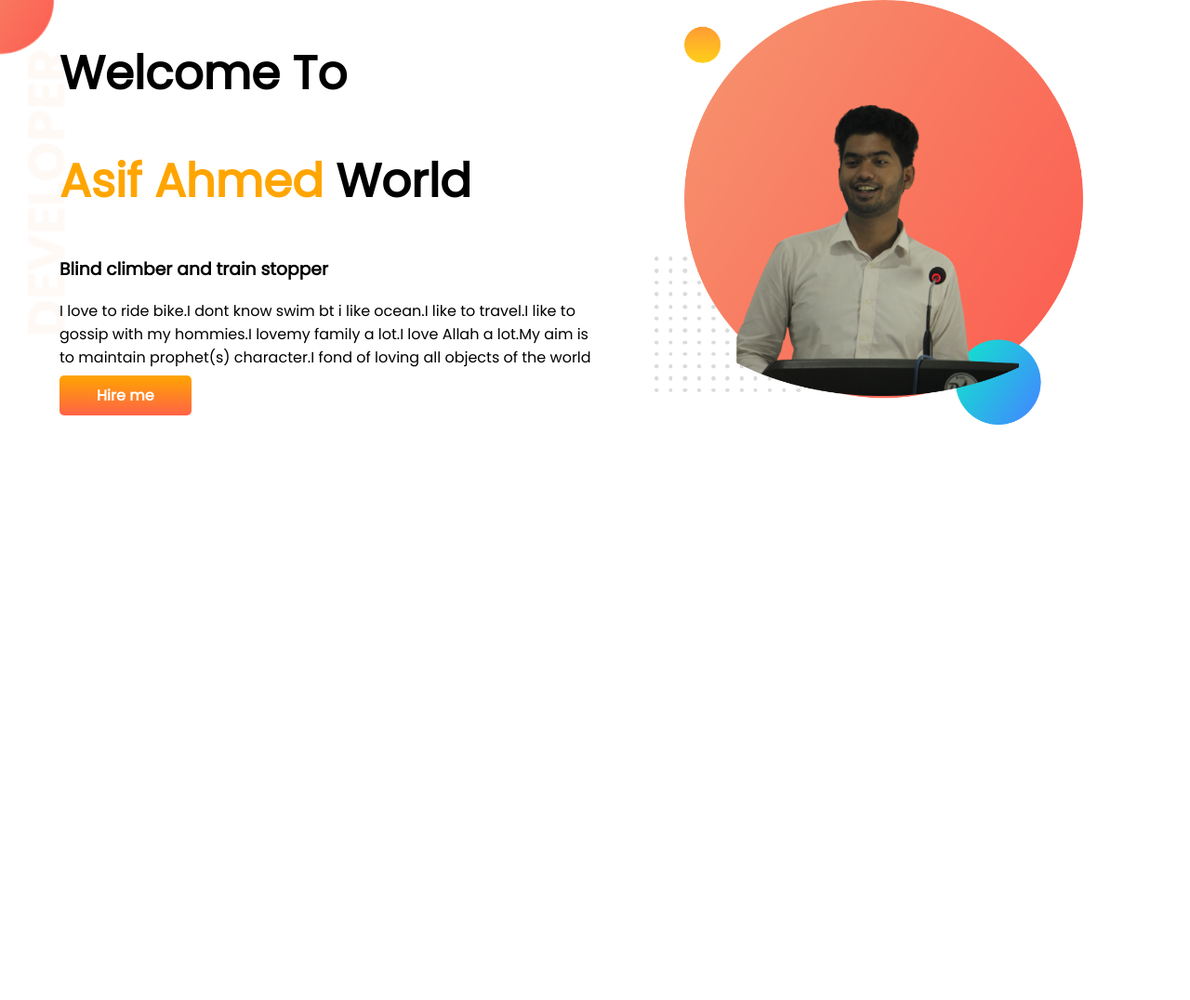
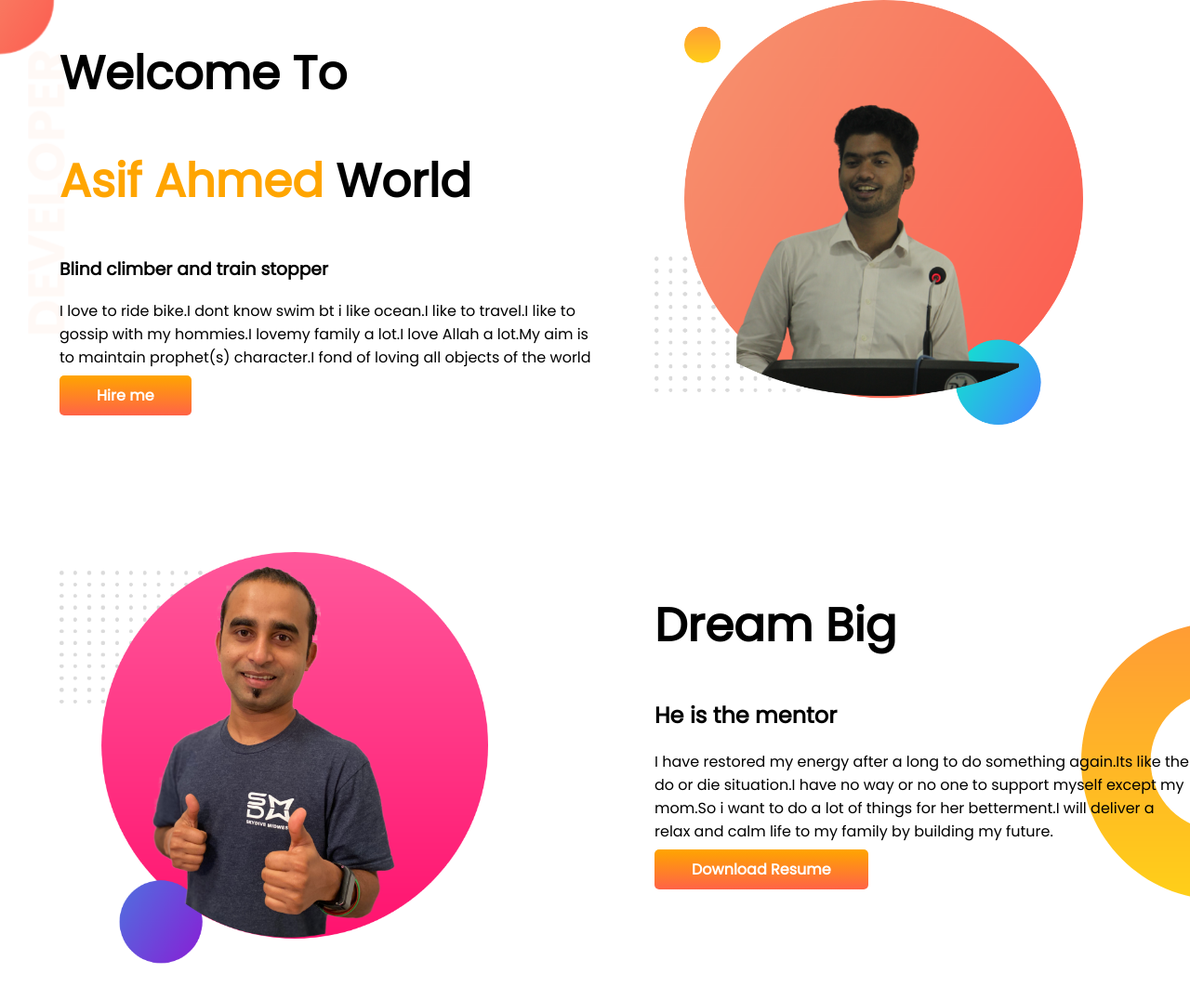
Before and after one commit to AsifSunny5860/developer-protfolio, a plain HTML site: page index.html in a window 1280 px wide. Shown: the whole page at 93% size. Before the commit the page ends 800 px from the top, so only its background shows below. Drawn offline with Linux system fonts and the light colour scheme.

Commit message:
Dream added

```diff
--- a/index.html
+++ b/index.html
@@ -28,6 +28,19 @@
             <img src="images/asif-pic.png" alt="">
         </div>
     </section>
+    <section class="dream-big">
+        <div class="half-width">
+            <img src="images/jhankar2.png" alt="">
+        </div>
+        <div class="half-width">
+            <h1>Dream Big</h1>
+            <h2>He is the mentor</h2>
+            <p>I have restored my energy after a long to do something again.Its like the do or die situation.I have no
+                way or no one to support myself except my mom.So i want to do a lot of things for her betterment.I will
+                deliver a relax and calm life to my family by building my future.</p>
+            <a class="link-button" target="_blank" href="">Download Resume</a>
+        </div>
+    </section>
 
 </body>
 
--- a/style.css
+++ b/style.css
@@ -10,6 +10,7 @@ h1{
 }
 section{
     display: flex;
+    margin-bottom: 130px;
 }
 .half-width{
     width: 50%;
@@ -30,3 +31,8 @@ section{
     background-image: url(images/top-banner.png);
     background-repeat: no-repeat;
 }
+.dream-big{
+    background-image: url(images/dream-bg.png);
+    background-repeat: no-repeat;
+    background-position: right;
+}
```
